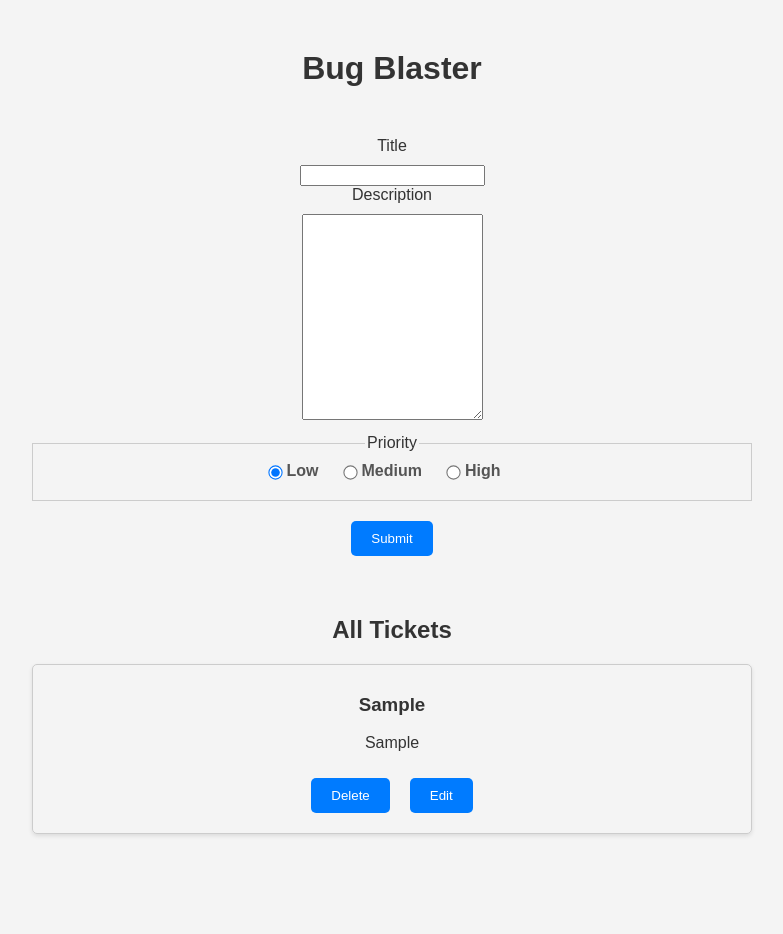
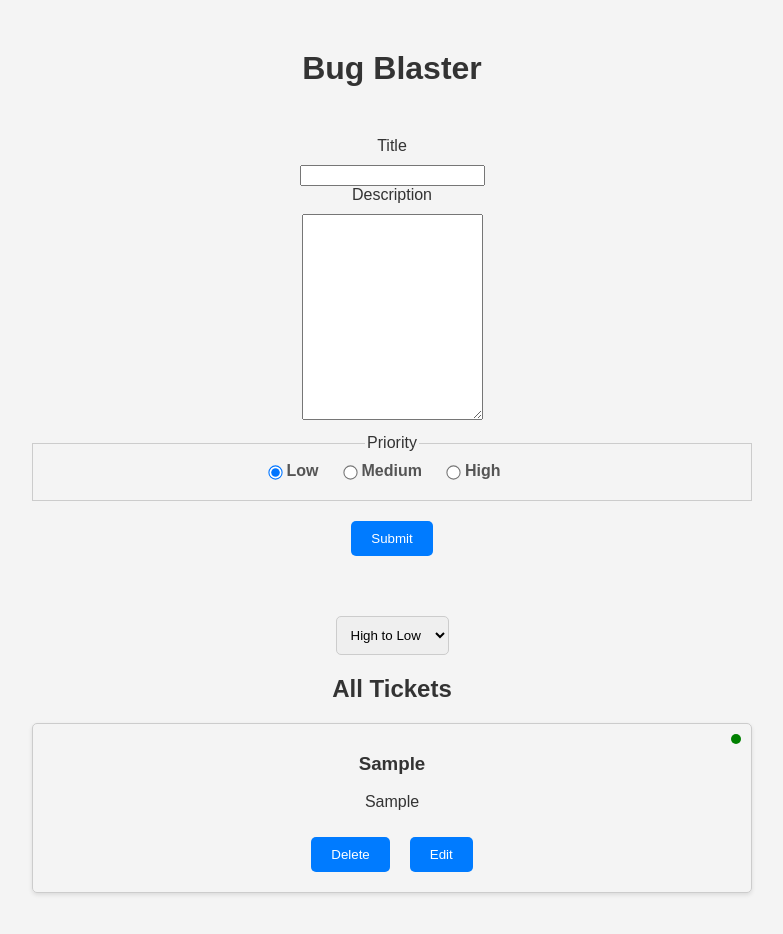
Before and after one commit to Upasana21/React_bugblaster, a React (Create React App) app: page / in a window 1280 px wide. Both pictures are taken after typing "Sample", "Sample" into the empty fields and a click on the button "Submit". Shown: the top 934 px of the page, without its empty margins (248-1031 px from the left). Built offline with nearby package versions, Linux system fonts and the light colour scheme.

Commit message:
sorting tickets

```diff
--- a/src/App.js
+++ b/src/App.js
@@ -4,12 +4,13 @@
 import { useReducer } from 'react';
 import ticketReducer from './reducers/ticketReducer';
 import TicketList from './components/TicketList';
+import { sortTickets } from './utilities/sortingUtilities';
 
 function App() {
-  const initialState = { tickets: [], editingTicket: null }
+  const initialState = { tickets: [], editingTicket: null, sortPreference: "High to Low" }
   const [state, dispatch] = useReducer(ticketReducer, initialState);
 
-
+  const sortedTickets = sortTickets(state.tickets, state.sortPreference)
   return (
     <div className="App">
       <div className='container'>
@@ -17,8 +18,13 @@
         <TicketForm dispatch={dispatch} editingTicket={state.editingTicket}></TicketForm>
         {state.tickets.length > 0 &&
           <div className='results'>
+            <select value={state.sortPreference} onChange={e => dispatch({ type: 'SET_SORTING', payload: e.target.value })}>
+              <option value="High to Low">High to Low</option>
+              <option value="Low to High">Low to High</option>
+            </select>
+
             <h2>All Tickets</h2>
-            <TicketList tickets={state.tickets} dispatch={dispatch}></TicketList>
+            <TicketList tickets={sortedTickets} dispatch={dispatch}></TicketList>
           </div>
         }
       </div>
--- a/src/components/TicketItem.js
+++ b/src/components/TicketItem.js
@@ -12,7 +12,7 @@
 
     return (
         <div className="ticket-item">
-            <div className={`priority-dot ${priorityClass[ticket[priority]]}`}></div>
+            <div className={`priority-dot ${priorityClass[ticket.priority]}`}></div>
             <h3>{title}</h3>
             <p>{description}</p>
 
--- a/src/reducers/ticketReducer.js
+++ b/src/reducers/ticketReducer.js
@@ -32,6 +32,11 @@
             return {
                 ...state, editingTicket: null
             }
+        case 'SET_SORTING':
+            return {
+                ...state,
+                sortPreference: action.payload
+            }
         default: return state;
     }
 }
--- /dev/null
+++ b/src/utilities/sortingUtilities.js
@@ -0,0 +1,10 @@
+export const sortTickets = (tickets, preference) => {
+    switch (preference) {
+        case "High to Low":
+            return [...tickets].sort((a, b) => b.priority.localeCompare(a.priority));
+        case "Low to High":
+            return [...tickets].sort((a, b) => a.priority.localeCompare(b.priority));
+        default:
+            return tickets;
+    }
+};
```
